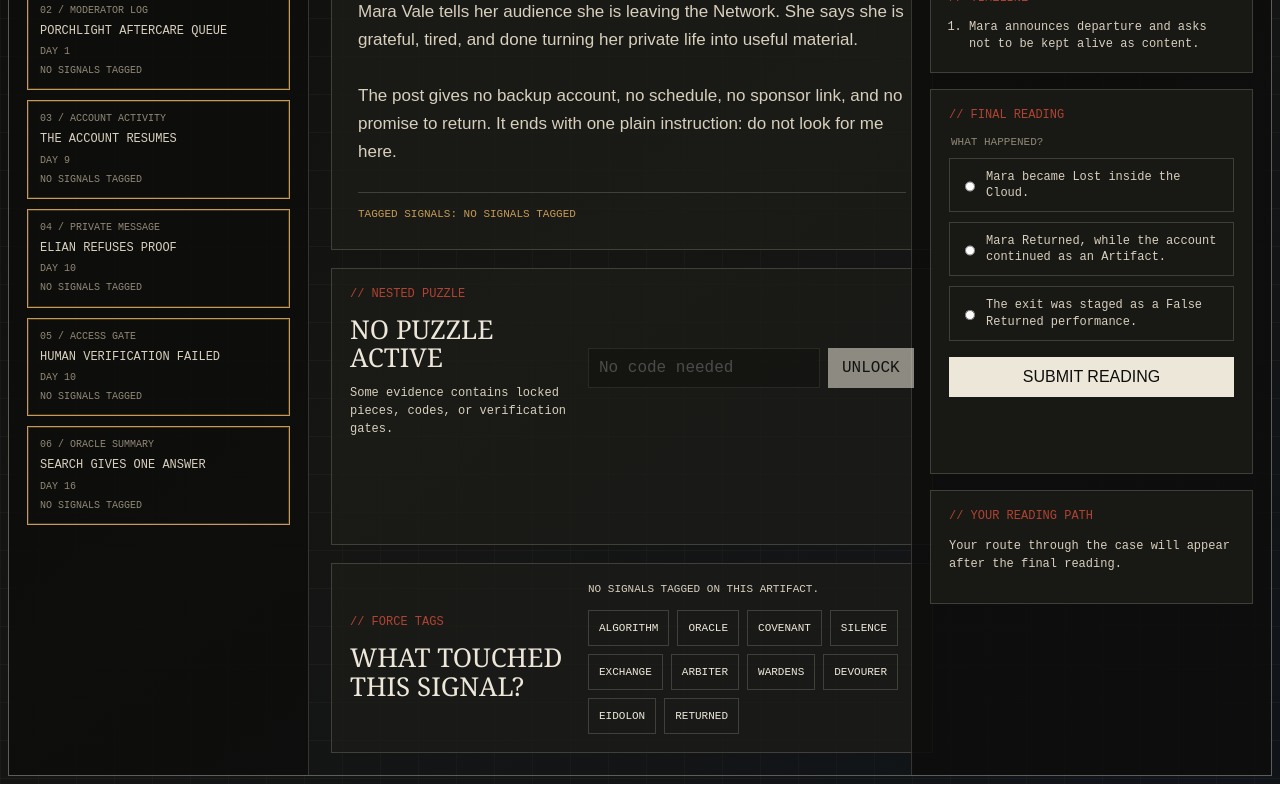
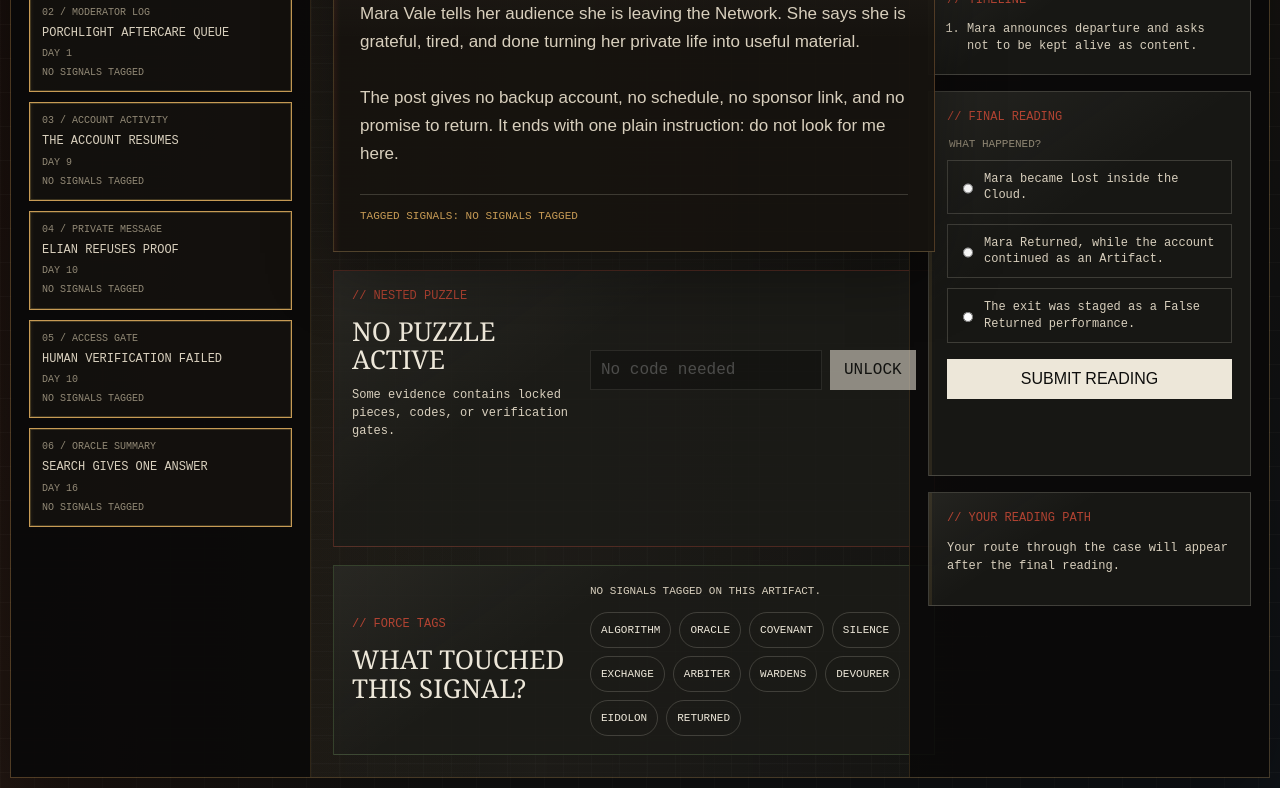
Before and after one commit to breadback00-dev/the-network-mythos, a website with bundled scripts: page Case Box 001 - The Creator Who Left But Kept Posting/index.html in a window 1280 px wide. Shown: the part 248-1036 px from the top of the page. Built offline with nearby package versions, Linux system fonts and the light colour scheme.

Commit message:
style: distinguish Case Box visual language

```diff
--- a/Case Box 001 - The Creator Who Left But Kept Posting/src/styles/base.css
+++ b/Case Box 001 - The Creator Who Left But Kept Posting/src/styles/base.css
@@ -1,7 +1,9 @@
 :root {
   --black: #0d0d0c;
   --charcoal: #151513;
-  --panel: #1c1b18;
+  --panel: #201e19;
+  --panel-deep: #12110f;
+  --paper-deep: #16130e;
   --paper: #ede7d9;
   --paper-soft: #d8cfbd;
   --muted: #918875;
@@ -22,10 +24,11 @@
 
 body {
   background:
+    linear-gradient(90deg, rgba(177, 67, 50, 0.08), transparent 34%),
     linear-gradient(rgba(237, 231, 217, 0.035) 1px, transparent 1px),
     linear-gradient(90deg, rgba(237, 231, 217, 0.025) 1px, transparent 1px),
-    linear-gradient(145deg, #0d0d0c, #151513 48%, #101419);
-  background-size: 38px 38px, 38px 38px, auto;
+    linear-gradient(145deg, #090908, #18140f 48%, #101419);
+  background-size: auto, 34px 34px, 34px 34px, auto;
   color: var(--paper);
   font-family: var(--sans);
   margin: 0;
@@ -46,6 +49,13 @@ button {
   cursor: pointer;
 }
 
+button:focus-visible,
+input:focus-visible,
+a:focus-visible {
+  outline: 2px solid var(--amber);
+  outline-offset: 3px;
+}
+
 button:disabled,
 input:disabled {
   cursor: not-allowed;
--- a/Case Box 001 - The Creator Who Left But Kept Posting/src/styles/components.css
+++ b/Case Box 001 - The Creator Who Left But Kept Posting/src/styles/components.css
@@ -21,6 +21,7 @@
 .brand strong {
   display: block;
   font-size: 14px;
+  letter-spacing: 0.04em;
 }
 
 .brand em {
@@ -33,6 +34,7 @@
 
 .brand-mark {
   background:
+    linear-gradient(0deg, transparent 46%, currentColor 47% 53%, transparent 54%),
     radial-gradient(circle, transparent 0 20%, currentColor 21% 23%, transparent 24%),
     linear-gradient(45deg, transparent 45%, currentColor 46% 48%, transparent 49%),
     linear-gradient(-45deg, transparent 45%, currentColor 46% 48%, transparent 49%),
@@ -77,7 +79,9 @@
 }
 
 .evidence-card {
-  background: transparent;
+  background:
+    linear-gradient(90deg, rgba(199, 155, 85, 0.08), transparent 4px),
+    rgba(28, 24, 18, 0.48);
   border: 1px solid var(--line);
   display: grid;
   gap: 7px;
@@ -85,11 +89,19 @@
   padding: 12px;
   text-align: left;
   text-transform: uppercase;
+  transition:
+    background-color 0.18s ease,
+    border-color 0.18s ease,
+    transform 0.18s ease;
 }
 
 .evidence-card:hover,
 .evidence-card.is-active {
   border-color: var(--green);
+}
+
+.evidence-card:hover {
+  transform: translateX(3px);
 }
 
 .evidence-card.is-bonus {
@@ -139,14 +151,39 @@
 .puzzle-card,
 .tag-card,
 .board-card {
-  background: rgba(28, 27, 24, 0.78);
+  background:
+    linear-gradient(145deg, rgba(237, 231, 217, 0.06), transparent 36%),
+    rgba(28, 27, 24, 0.78);
   border: 1px solid var(--line);
   padding: 18px;
 }
 
 .document-card {
+  background:
+    linear-gradient(90deg, rgba(177, 67, 50, 0.1), transparent 6px),
+    linear-gradient(180deg, rgba(237, 231, 217, 0.08), transparent 46%),
+    rgba(22, 19, 14, 0.94);
+  border-color: rgba(199, 155, 85, 0.26);
+  box-shadow:
+    0 22px 60px rgba(0, 0, 0, 0.35),
+    inset 0 1px 0 rgba(237, 231, 217, 0.08);
   min-height: 320px;
   padding: 26px;
+  position: relative;
+}
+
+.document-card::after {
+  border: 1px solid rgba(199, 155, 85, 0.22);
+  color: rgba(199, 155, 85, 0.7);
+  content: "CASE COPY";
+  font-family: var(--mono);
+  font-size: 10px;
+  letter-spacing: 0.12em;
+  padding: 6px 8px;
+  position: absolute;
+  right: 22px;
+  top: 56px;
+  transform: rotate(4deg);
 }
 
 .document-meta {
@@ -192,6 +229,14 @@
   display: grid;
   gap: 18px;
   grid-template-columns: minmax(220px, 0.8fr) 1.2fr;
+}
+
+.puzzle-card {
+  border-color: rgba(177, 67, 50, 0.34);
+}
+
+.tag-card {
+  border-color: rgba(120, 161, 98, 0.28);
 }
 
 .puzzle-card h2,
@@ -251,19 +296,29 @@
 .force-tags button {
   background: transparent;
   border: 1px solid var(--line);
+  border-radius: 999px;
   font-size: 11px;
   min-height: 36px;
   padding: 8px 10px;
   text-transform: uppercase;
+  transition:
+    background-color 0.16s ease,
+    border-color 0.16s ease,
+    color 0.16s ease;
 }
 
 .force-tags button.is-selected {
+  background: rgba(199, 155, 85, 0.1);
   border-color: var(--amber);
   color: var(--amber);
 }
 
 .board-card h2 {
   font-family: var(--serif);
+}
+
+.board-card {
+  box-shadow: inset 3px 0 0 rgba(199, 155, 85, 0.12);
 }
 
 .signal-profile {
@@ -399,6 +454,10 @@
 }
 
 @media (max-width: 720px) {
+  .document-card::after {
+    display: none;
+  }
+
   .document-card h1 {
     font-size: 34px;
   }
--- a/Case Box 001 - The Creator Who Left But Kept Posting/src/styles/layout.css
+++ b/Case Box 001 - The Creator Who Left But Kept Posting/src/styles/layout.css
@@ -1,11 +1,31 @@
 .app-shell {
-  border: 1px solid var(--line-strong);
-  margin: 8px;
+  border: 1px solid rgba(199, 155, 85, 0.28);
+  box-shadow:
+    0 24px 80px rgba(0, 0, 0, 0.5),
+    inset 0 1px 0 rgba(237, 231, 217, 0.06);
+  margin: 10px;
   min-height: calc(100vh - 16px);
+  position: relative;
+}
+
+.app-shell::before {
+  background:
+    linear-gradient(90deg, transparent, rgba(199, 155, 85, 0.22), transparent),
+    linear-gradient(90deg, rgba(177, 67, 50, 0.7), rgba(199, 155, 85, 0.82));
+  content: "";
+  height: 3px;
+  left: 0;
+  position: absolute;
+  right: 0;
+  top: 0;
 }
 
 .app-header {
-  border-bottom: 1px solid var(--line-strong);
+  background:
+    linear-gradient(90deg, rgba(32, 30, 25, 0.94), rgba(18, 17, 15, 0.96)),
+    linear-gradient(rgba(237, 231, 217, 0.04) 1px, transparent 1px);
+  background-size: auto, 18px 18px;
+  border-bottom: 1px solid rgba(199, 155, 85, 0.26);
   display: grid;
   grid-template-columns: minmax(260px, 0.9fr) minmax(340px, 1.3fr) minmax(220px, 0.7fr);
   min-height: 76px;
@@ -38,6 +58,9 @@
 }
 
 .workspace {
+  background:
+    linear-gradient(90deg, rgba(13, 13, 12, 0.72), rgba(32, 30, 25, 0.72) 42%, rgba(13, 13, 12, 0.9)),
+    repeating-linear-gradient(0deg, rgba(237, 231, 217, 0.025) 0 1px, transparent 1px 12px);
   display: grid;
   grid-template-columns: 300px minmax(420px, 1fr) 360px;
   min-height: calc(100vh - 96px);
@@ -45,15 +68,20 @@
 
 .evidence-panel,
 .reading-panel {
-  background: rgba(13, 13, 12, 0.88);
+  background: rgba(10, 9, 8, 0.88);
   padding: 18px;
 }
 
 .evidence-panel {
-  border-right: 1px solid var(--line);
+  border-right: 1px solid rgba(199, 155, 85, 0.2);
 }
 
 .active-panel {
+  background:
+    linear-gradient(90deg, rgba(199, 155, 85, 0.03), transparent 30%),
+    linear-gradient(rgba(237, 231, 217, 0.025) 1px, transparent 1px),
+    linear-gradient(90deg, rgba(237, 231, 217, 0.018) 1px, transparent 1px);
+  background-size: auto, 28px 28px, 28px 28px;
   display: grid;
   gap: 18px;
   grid-template-rows: minmax(280px, auto) auto auto;
@@ -61,7 +89,7 @@
 }
 
 .reading-panel {
-  border-left: 1px solid var(--line);
+  border-left: 1px solid rgba(199, 155, 85, 0.2);
   display: grid;
   gap: 16px;
   align-content: start;
```
